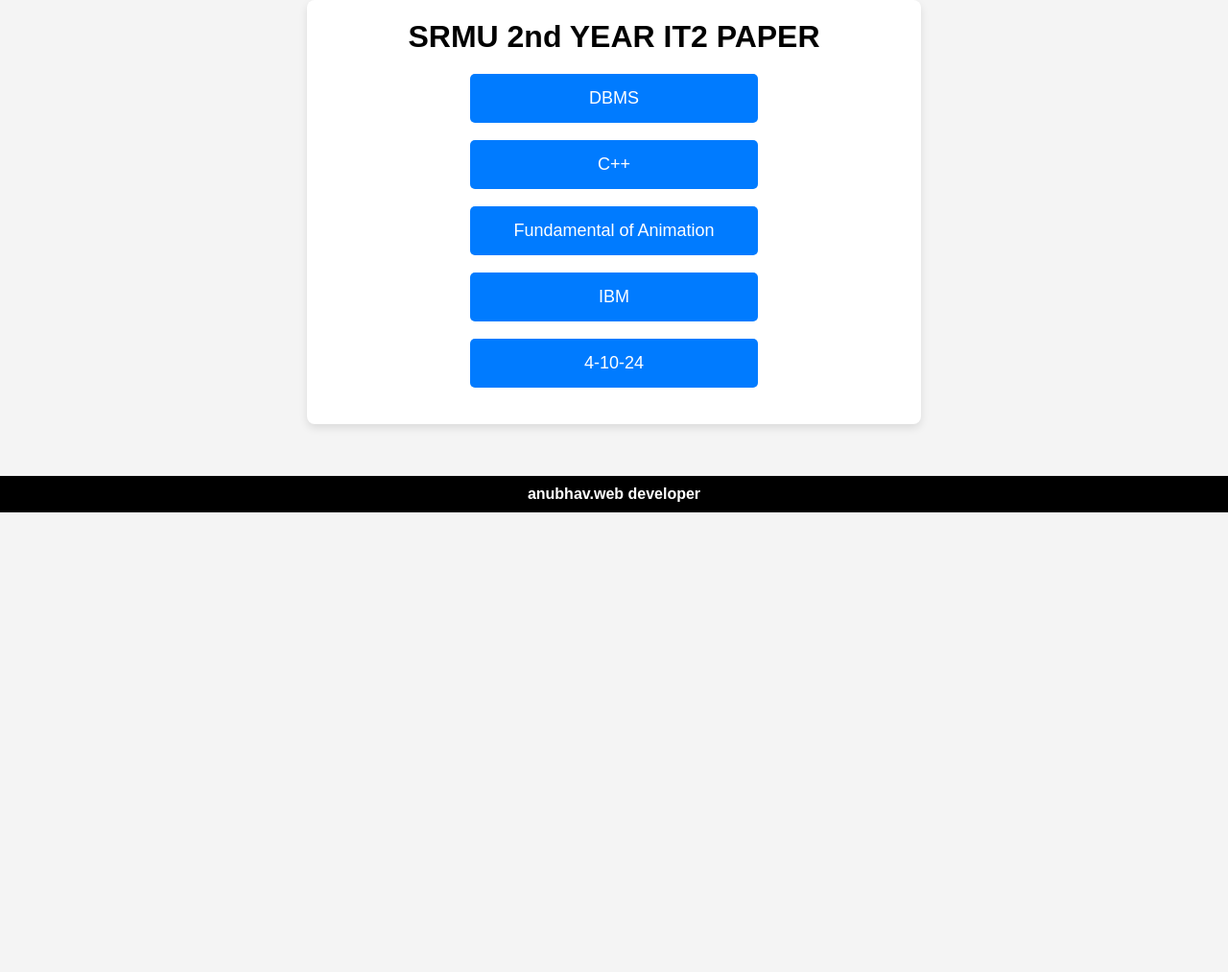
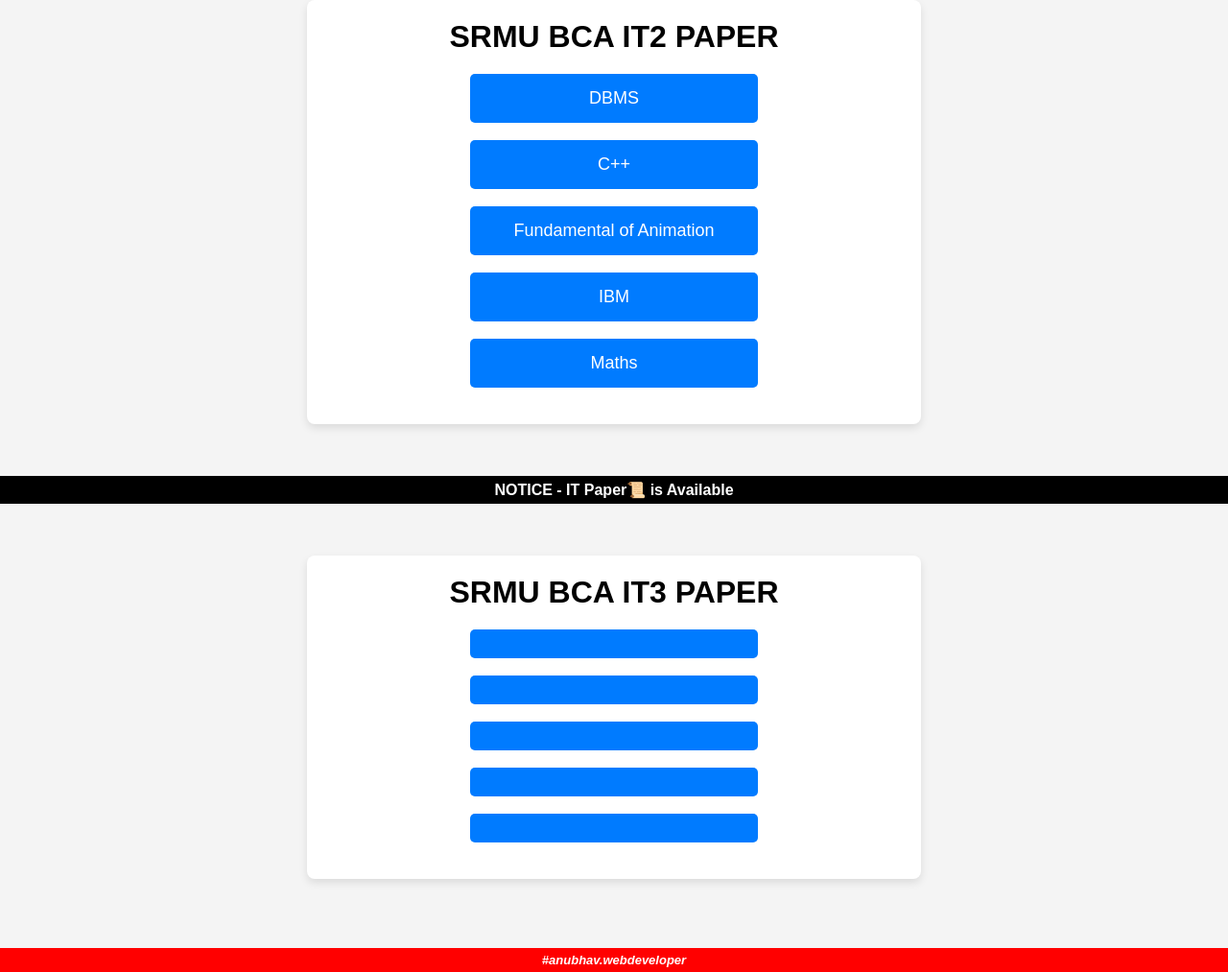
Before and after one commit to anubhav2256/anubhav.IT, a plain HTML site: page IT/index.html in a window 1280 px wide. Shown: the whole page at 96% size. Before the commit the page ends 800 px from the top, so only its background shows below. Drawn offline with Linux system fonts and the light colour scheme.

Commit message:
Update index.html

```diff
--- a/IT/index.html
+++ b/IT/index.html
@@ -1,9 +1,7 @@
-<!DOCTYPE html>
-<html lang="en">
 <head>
     <meta charset="UTF-8">
     <meta name="viewport" content="width=device-width, initial-scale=1.0">
-    <title>SRMU 2nd YEAR IT2 PAPER</title>
+    <title> SRMU </title>
     <link rel="stylesheet" href="styles.css">
     <style>
         a{
@@ -14,7 +12,13 @@
         .id{
             background-color: black;
             color: white;
-            padding: 10px;
+            padding: 5px;
+        }
+        .id2{
+            color: white;
+            padding:5px;
+            font-size:13px;
+            font-style: italic;
         }
         @media (max-width: 768px) {
             .container {
@@ -61,7 +65,7 @@
 <body>
     <center>
     <div class="container">
-        <h1>SRMU 2nd YEAR IT2 PAPER</h1>
+        <h1> SRMU BCA IT2 PAPER </h1>
         <a href="IT/IMAGE/DBMS.jpg" download><button>DBMS</button></a>
          <br>  <br>
 
@@ -74,12 +78,98 @@
            <a href="IT/IMAGE/ibm.jpg"download><button>IBM</button></a>
          <br>  <br>
 
-           <a href=""><button>4-10-24</button></a>
+           <a href="IT/IMAGE/maths.jpg"download><button>Maths</button></a>
          <br>  <br>
         </center></div>
 <center>
             <br><br><br>
-<h2 class="id">anubhav.web developer</h2>
+<h2 class="id"> NOTICE - IT Paper📜 is Available  </h2>
+</center>
+
+
+<br><br><br>
+
+
+
+
+<style>
+    a{
+        text-decoration: none;
+        color: white;
+        font-weight: 600;
+    }
+    .id2{
+        background-color: rgb(255, 0, 0);
+        color: white;
+        padding:5px;
+        font-size:13px;
+        font-style: italic;
+    }
+    @media (max-width: 768px) {
+        .container {
+            width: 90%;
+        }
+
+        h1 {
+            font-size: 24px;
+        }
+
+        button {
+            width: 100%;
+            font-size: 14px;
+            padding: 12px;
+        }
+
+        .id {
+            font-size: 14px;
+        }
+    }
+
+    /* Media query for PCs and larger screens */
+    @media (min-width: 769px) {
+        .container {
+            width: 50%;
+        }
+
+        h1 {
+            font-size: 32px;
+        }
+
+        button {
+            width: 50%;
+            font-size: 18px;
+            padding: 15px;
+        }
+
+        .id {
+            font-size: 16px;
+        }
+    }
+</style>
+</head>
+<body>
+<center>
+<div class="container">
+    <h1> SRMU BCA IT3 PAPER </h1>
+    <a href=""><button></button></a>
+     <br>  <br>
+
+     <a href=""><button></button></a>
+     <br>  <br>
+
+     <a href=""><button></button></a>
+     <br>  <br>
+
+       <a href=""><button></button></a>
+     <br>  <br>
+
+       <a href=""><button></button></a>
+     <br>  <br>
+    </center></div>
+<center>
+        <br><br><br>
+<BR>
+<h3 class="id2"> #anubhav.webdeveloper</h3>
 </center>
 
 </body>
```
